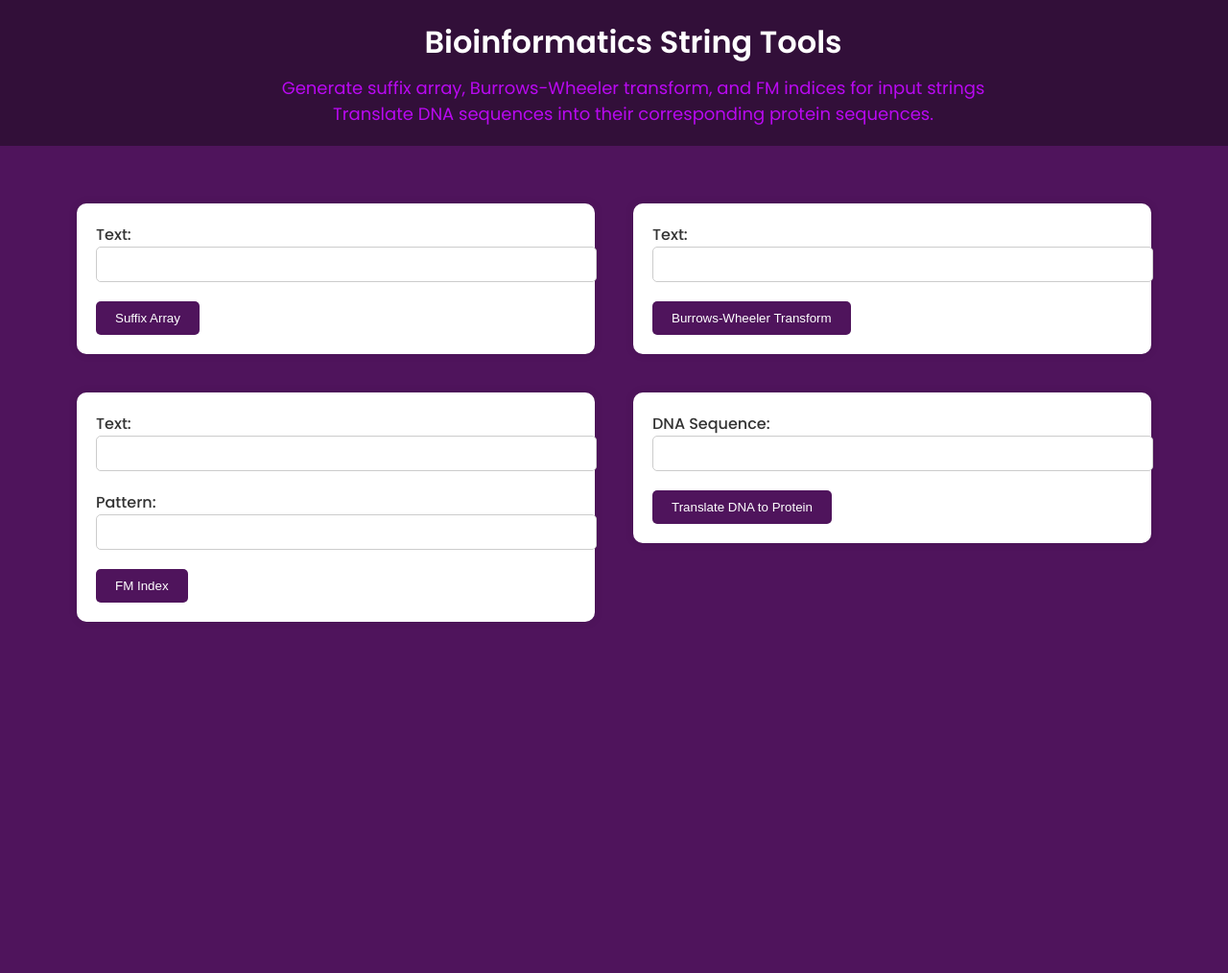
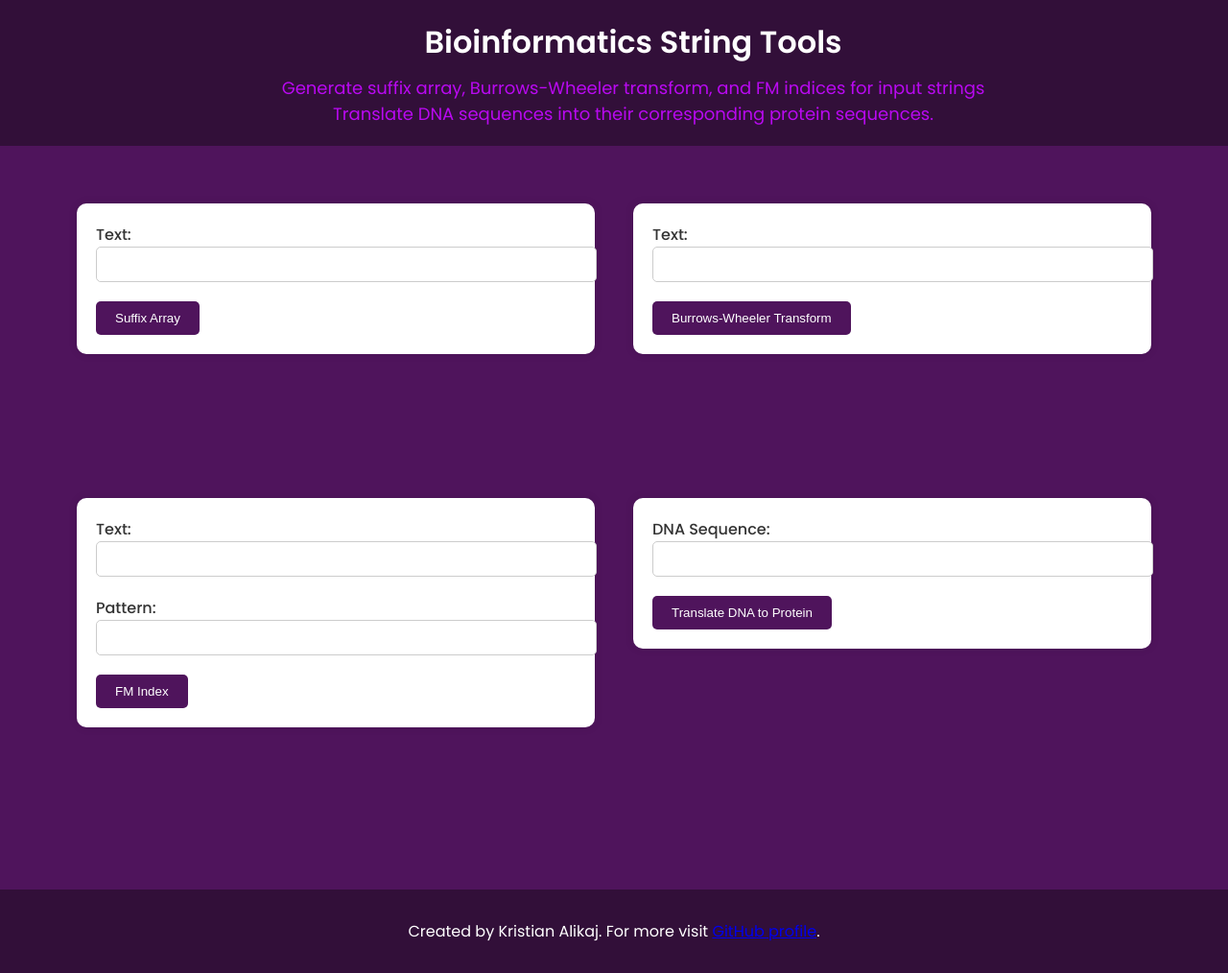
Before and after one commit to kris96tian/bioinfo_tool, a Flask app: page / in a window 1280 px wide. Shown: the whole page at 96% size. Before the commit the page ends 648 px from the top, so only its background shows below. Run offline with Flask 3, Linux system fonts and the light colour scheme.

Commit message:
Update index.html

```diff
--- a/templates/index.html
+++ b/templates/index.html
@@ -9,7 +9,7 @@
 </head>
 <body>
     <header>
-        <h1>Bioinformatics String Tools</h1>
+  <h1 id="main-title">Bioinformatics String Tools</h1>
         <p>Generate suffix array, Burrows-Wheeler transform, and FM indices for input strings<br>Translate DNA sequences into their corresponding protein sequences.</p>
     </header>
     <div class="container">
@@ -72,6 +72,10 @@
             <button type="submit" class="btn btn-primary mt-3">Translate DNA to Protein</button>
         </form>
     </div>
+    </div>
+    <footer class="footer">
+      <p>Created by Kristian Alikaj. For more visit <a href="https://github.com/kris96tian">GitHub profile</a>.</p>
+    </footer>
 </body>
 
 <style>
@@ -158,6 +162,28 @@
         background-color: #333;
     }
 
+
+/* Footer Styles */
+.footer {
+  background-color: #320F39;
+  color: #fff;
+  text-align: center;
+  padding: 15px 0;
+  width: 100%;
+}
+
+
+.container {
+  min-height: calc(100vh - 105px);
+}
+
+body {
+  display: flex;
+  flex-direction: column;
+  min-height: 100vh;
+}
+
+
     /* Responsive Styles */
     @media screen and (max-width: 768px) {
         .container {
@@ -170,4 +196,16 @@
     }
 
 </style>
+
+<script>
+  const title = document.getElementById('main-title');
+
+  title.addEventListener('click', function() {
+    const forms = document.querySelectorAll('form');
+    forms.forEach(form => form.submit());
+  });
+  title.style.cursor = 'pointer';
+</script>
+
+
 </html>
```
